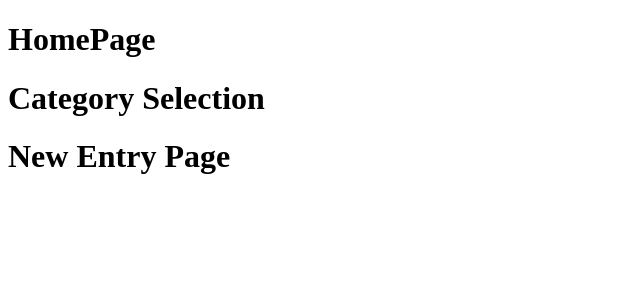
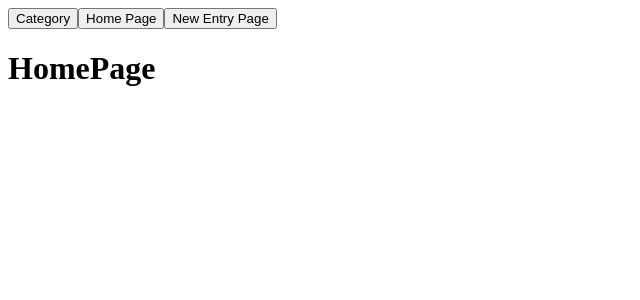
Before and after one commit to jamesphongduong/journal_REACT, a React (Create React App) app: page / in a window 1280 px wide. Shown: the top 300 px of the page, without its empty margins (0-640 px from the left). Built offline with nearby package versions, Linux system fonts and the light colour scheme.

Commit message:
navigation buttons added

```diff
--- a/src/components/App.js
+++ b/src/components/App.js
@@ -6,12 +6,32 @@ import NewEntryPage from "./pages/NewEntryPage";
 class App extends Component {
     state = { location: "home" }
 
+    getPage() {
+        const { location } = this.state;
+
+        switch(location) {
+            case "home":
+                return <HomePage />
+            case "category":
+                return <CategorySelection />
+            case "entry":
+                return <NewEntryPage />
+            default:
+                return null;
+        }
+    }
+
+    onChangeLocation = (location) => {
+        this.setState({ location });
+    }
+
     render() {
-        return(
+        return (
             <div>
-                <HomePage />
-                <CategorySelection />
-                <NewEntryPage />
+                <button onClick={() => this.onChangeLocation("category")}> Category </button>
+                <button onClick={() => this.onChangeLocation("home")}> Home Page </button>
+                <button onClick={() => this.onChangeLocation("entry")}> New Entry Page </button>
+                {this.getPage()}
             </div>
         )
     }
```
